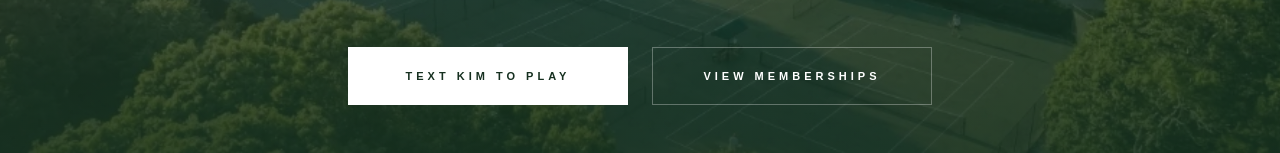
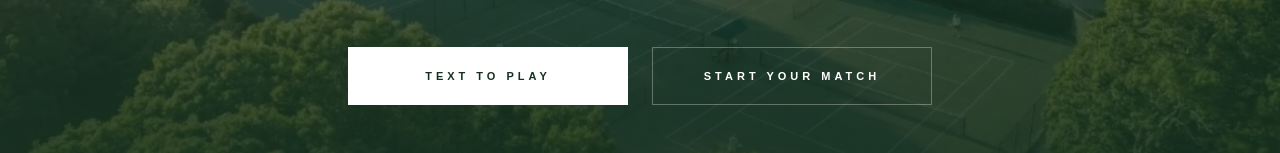
Before and after one commit to moneyladder911/islandinntennis, a React (Vite) app: page / in a window 1280 px wide. Shown: the part 547-700 px from the top of the page. Built offline with nearby package versions, Linux system fonts and the light colour scheme.

Commit message:
Update Hero CTAs to TEXT TO PLAY and START YOUR MATCH

```diff
--- a/src/components/Hero.tsx
+++ b/src/components/Hero.tsx
@@ -108,14 +108,14 @@ const Hero: React.FC = () => {
               className="bg-white text-[#163020] px-12 py-5 text-[11px] font-bold tracking-[4px] uppercase border border-white hover:bg-transparent hover:text-white transition-all duration-300 no-underline"
               style={{ minWidth: '280px' }}
             >
-              Text Kim To Play
+              TEXT TO PLAY
             </a>
             <Link
               to="/pricing"
               className="bg-transparent text-white px-12 py-5 text-[11px] font-bold tracking-[4px] uppercase border border-white/30 hover:bg-white hover:text-[#163020] transition-all duration-300 no-underline"
               style={{ minWidth: '280px' }}
             >
-              View Memberships
+              START YOUR MATCH
             </Link>
           </div>
 
```
